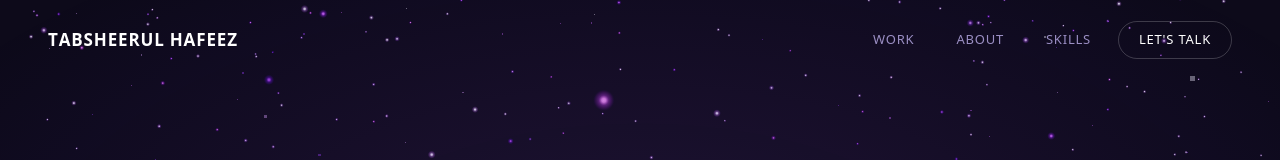
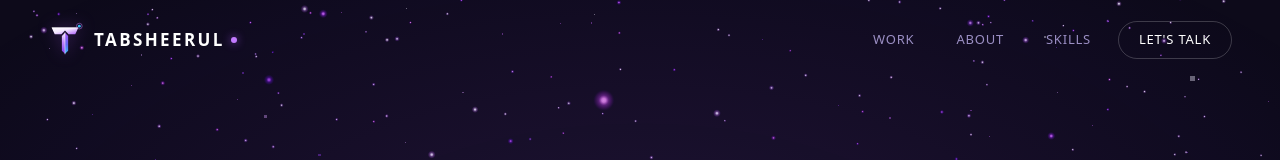
Before and after one commit to Tabsheerul/Portfolio, a Next.js app: page / in a window 1280 px wide. Shown: the top 160 px of the page. Built offline with nearby package versions, Linux system fonts and the light colour scheme.

Commit message:
feat(navigation): standalone 3D chiseled 'T' monogram logo with interactive tilt and shimmer

```diff
--- a/app/globals.css
+++ b/app/globals.css
@@ -161,3 +161,9 @@ textarea {
   filter: blur(80px);
   pointer-events: none;
 }
+
+/* Logo monogram shimmer */
+@keyframes shimmer {
+  0%, 100% { background-position: 0% 50%; }
+  50% { background-position: 100% 50%; }
+}
--- /dev/null
+++ b/components/navigation/Logo.jsx
@@ -0,0 +1,250 @@
+'use client';
+
+import { useRef, useEffect } from 'react';
+import gsap from 'gsap';
+
+export default function Logo() {
+  const containerRef = useRef(null);
+  const markRef = useRef(null);
+  const crossbarRef = useRef(null);
+  const stemRef = useRef(null);
+  const energyNodeRef = useRef(null);
+  const nameRef = useRef(null);
+
+  useEffect(() => {
+    const container = containerRef.current;
+    const mark = markRef.current;
+    const crossbar = crossbarRef.current;
+    const stem = stemRef.current;
+    const energyNode = energyNodeRef.current;
+    const nameEl = nameRef.current;
+
+    if (!container || !mark) return;
+
+    // Subtle 3D tilt tracking cursor on the standalone T mark
+    const handleMouseMove = (e) => {
+      const rect = container.getBoundingClientRect();
+      const x = e.clientX - rect.left - rect.width / 2;
+      const y = e.clientY - rect.top - rect.height / 2;
+
+      gsap.to(mark, {
+        rotateY: x * 0.25,
+        rotateX: -y * 0.25,
+        duration: 0.25,
+        ease: 'power1.out',
+        transformPerspective: 400,
+      });
+    };
+
+    const handleMouseEnter = () => {
+      // Kinetic expansion: crossbar lifts, stem drops slightly
+      if (crossbar) {
+        gsap.to(crossbar, {
+          y: -2,
+          duration: 0.28,
+          ease: 'power2.out',
+        });
+      }
+      if (stem) {
+        gsap.to(stem, {
+          y: 2,
+          duration: 0.28,
+          ease: 'power2.out',
+        });
+      }
+      if (energyNode) {
+        gsap.to(energyNode, {
+          scale: 1.4,
+          transformOrigin: '35px 3.5px',
+          duration: 0.25,
+          ease: 'back.out(2)',
+        });
+      }
+      if (mark) {
+        gsap.to(mark, {
+          filter: 'drop-shadow(0 0 12px rgba(168,85,247,0.75)) drop-shadow(0 0 24px rgba(56,189,248,0.4))',
+          duration: 0.3,
+          ease: 'power2.out',
+        });
+      }
+
+      // Typography letter-spacing expansion
+      if (nameEl) {
+        gsap.to(nameEl, {
+          letterSpacing: '0.18em',
+          duration: 0.3,
+          ease: 'power2.out',
+        });
+      }
+    };
+
+    const handleMouseLeave = () => {
+      if (crossbar) {
+        gsap.to(crossbar, {
+          y: 0,
+          duration: 0.45,
+          ease: 'elastic.out(1, 0.5)',
+        });
+      }
+      if (stem) {
+        gsap.to(stem, {
+          y: 0,
+          duration: 0.45,
+          ease: 'elastic.out(1, 0.5)',
+        });
+      }
+      if (energyNode) {
+        gsap.to(energyNode, {
+          scale: 1,
+          transformOrigin: '35px 3.5px',
+          duration: 0.35,
+          ease: 'power2.out',
+        });
+      }
+      if (mark) {
+        gsap.to(mark, {
+          rotateY: 0,
+          rotateX: 0,
+          filter: 'drop-shadow(0 0 8px rgba(168,85,247,0.3)) drop-shadow(0 0 0px transparent)',
+          duration: 0.4,
+          ease: 'power2.out',
+        });
+      }
+
+      if (nameEl) {
+        gsap.to(nameEl, {
+          letterSpacing: '0.14em',
+          duration: 0.4,
+          ease: 'power2.inOut',
+        });
+      }
+    };
+
+    container.addEventListener('mousemove', handleMouseMove);
+    container.addEventListener('mouseenter', handleMouseEnter);
+    container.addEventListener('mouseleave', handleMouseLeave);
+
+    return () => {
+      container.removeEventListener('mousemove', handleMouseMove);
+      container.removeEventListener('mouseenter', handleMouseEnter);
+      container.removeEventListener('mouseleave', handleMouseLeave);
+    };
+  }, []);
+
+  return (
+    <div
+      ref={containerRef}
+      className="flex items-center gap-3 select-none py-1 group/logo cursor-pointer"
+    >
+      {/* Freestanding Chiseled 'T' Mark — Completely Standalone, NO BOX! */}
+      <div
+        ref={markRef}
+        className="relative flex items-center justify-center transition-all duration-300"
+        style={{
+          filter: 'drop-shadow(0 0 8px rgba(168,85,247,0.3))',
+          willChange: 'transform, filter',
+        }}
+      >
+        <svg
+          viewBox="0 0 38 38"
+          className="w-[30px] h-[30px] md:w-[34px] md:h-[34px] overflow-visible"
+          fill="none"
+          xmlns="http://www.w3.org/2000/svg"
+        >
+          <defs>
+            {/* Top Beam Specular Light Gradient */}
+            <linearGradient id="tBeamGrad" x1="0%" y1="0%" x2="100%" y2="100%">
+              <stop offset="0%" stopColor="#ffffff" />
+              <stop offset="45%" stopColor="#f3e8ff" />
+              <stop offset="85%" stopColor="#c084fc" />
+              <stop offset="100%" stopColor="#a855f7" />
+            </linearGradient>
+
+            {/* Left Pillar Facet (Light Purple Reflection) */}
+            <linearGradient id="tPillarLeftGrad" x1="0%" y1="0%" x2="0%" y2="100%">
+              <stop offset="0%" stopColor="#f3e8ff" />
+              <stop offset="45%" stopColor="#c084fc" />
+              <stop offset="100%" stopColor="#7c3aed" />
+            </linearGradient>
+
+            {/* Right Pillar Facet (Electric Cyan Ambient Glow) */}
+            <linearGradient id="tPillarRightGrad" x1="0%" y1="0%" x2="0%" y2="100%">
+              <stop offset="0%" stopColor="#a855f7" />
+              <stop offset="55%" stopColor="#6366f1" />
+              <stop offset="100%" stopColor="#38bdf8" />
+            </linearGradient>
+          </defs>
+
+          {/* Top Beam (Horizontal Crossbar with 45° Chamfers & Center Notch) */}
+          <g ref={crossbarRef}>
+            <path
+              d="M 4 5 L 34 5 L 30.5 12.5 L 23 12.5 L 19 8.5 L 15 12.5 L 7.5 12.5 Z"
+              fill="url(#tBeamGrad)"
+            />
+            {/* Beveled Top Specular Accent */}
+            <line
+              x1="5"
+              y1="5.5"
+              x2="33"
+              y2="5.5"
+              stroke="#ffffff"
+              strokeWidth="0.8"
+              strokeLinecap="round"
+              opacity="0.85"
+            />
+          </g>
+
+          {/* Vertical Stem (Faceted Dual-Tone Pillar Locking into Notch) */}
+          <g ref={stemRef}>
+            {/* Left Facet */}
+            <path
+              d="M 19 11 L 15.5 14.5 L 15.5 31 L 19 34.5 Z"
+              fill="url(#tPillarLeftGrad)"
+            />
+            {/* Right Facet */}
+            <path
+              d="M 19 11 L 22.5 14.5 L 22.5 31 L 19 34.5 Z"
+              fill="url(#tPillarRightGrad)"
+            />
+            {/* Center Razor Spine Reflection */}
+            <line
+              x1="19"
+              y1="11"
+              x2="19"
+              y2="34.5"
+              stroke="#ffffff"
+              strokeWidth="0.75"
+              strokeLinecap="round"
+              opacity="0.75"
+            />
+          </g>
+
+          {/* Floating Precision Energy Beacon (Top-Right Trademark Accent) */}
+          <g ref={energyNodeRef}>
+            <circle cx="35" cy="3.5" r="1.6" fill="#38bdf8" />
+            <circle
+              cx="35"
+              cy="3.5"
+              r="3.2"
+              fill="none"
+              stroke="#c084fc"
+              strokeWidth="0.7"
+              opacity="0.75"
+            />
+          </g>
+        </svg>
+      </div>
+
+      {/* Clean Single Brand Name (No Complete Name Stack) */}
+      <div className="flex items-center">
+        <span
+          ref={nameRef}
+          className="font-display text-[16px] md:text-[17px] font-bold uppercase text-white tracking-[0.14em] transition-all duration-300 group-hover/logo:text-transparent group-hover/logo:bg-clip-text group-hover/logo:bg-gradient-to-r group-hover/logo:from-white group-hover/logo:via-purple-200 group-hover/logo:to-cyan-300"
+        >
+          TABSHEERUL
+        </span>
+        <span className="w-1.5 h-1.5 rounded-full bg-purple-400 ml-1.5 shadow-[0_0_8px_rgba(168,85,247,0.8)]" />
+      </div>
+    </div>
+  );
+}
--- a/components/navigation/Navbar.jsx
+++ b/components/navigation/Navbar.jsx
@@ -6,10 +6,10 @@ import { cn } from '@/lib/utils';
 import { useAppStore } from '@/lib/store';
 import { useScrollDirection } from '@/hooks/useScrollDirection';
 import NavLink from './NavLink';
+import Logo from './Logo';
 
 export default function Navbar() {
   const navRef = useRef(null);
-  const logoRef = useRef(null);
   const { scrollDirection, isScrolled, toggleMenu, isMenuOpen } = useAppStore();
   const [activeSection, setActiveSection] = useState('');
 
@@ -25,44 +25,6 @@ export default function Navbar() {
       }
     }
   }, [scrollDirection, isScrolled, isMenuOpen]);
-
-  useEffect(() => {
-    if (!logoRef.current) return;
-
-    // Split text manually for logo animation
-    const text = "TABSHEERUL HAFEEZ";
-    logoRef.current.innerHTML = '';
-
-    text.split('').forEach((char) => {
-      const span = document.createElement('span');
-      span.textContent = char;
-      span.style.display = 'inline-block';
-      if (char === ' ') {
-        span.style.width = '0.3em';
-      }
-      logoRef.current.appendChild(span);
-    });
-
-    const chars = logoRef.current.children;
-
-    const handleMouseEnter = () => {
-      gsap.to(chars, {
-        y: -2,
-        stagger: 0.02,
-        duration: 0.2,
-        ease: 'power1.out',
-        yoyo: true,
-        repeat: 1
-      });
-    };
-
-    const logoEl = logoRef.current;
-    logoEl.addEventListener('mouseenter', handleMouseEnter);
-
-    return () => {
-      logoEl.removeEventListener('mouseenter', handleMouseEnter);
-    };
-  }, []);
 
   // Intersection Observer for Active Section
   useEffect(() => {
@@ -108,13 +70,9 @@ export default function Navbar() {
           onClick={handleLogoClick}
           className="relative z-[9999]"
           data-cursor="hover"
+          aria-label="Muhammad Tabsheerul Hafeez Ans - Home"
         >
-          <span
-            ref={logoRef}
-            className="font-display text-[15px] md:text-[17px] font-bold uppercase tracking-wider text-white"
-          >
-            TABSHEERUL HAFEEZ
-          </span>
+          <Logo />
         </a>
 
         {/* Desktop Nav */}
```
